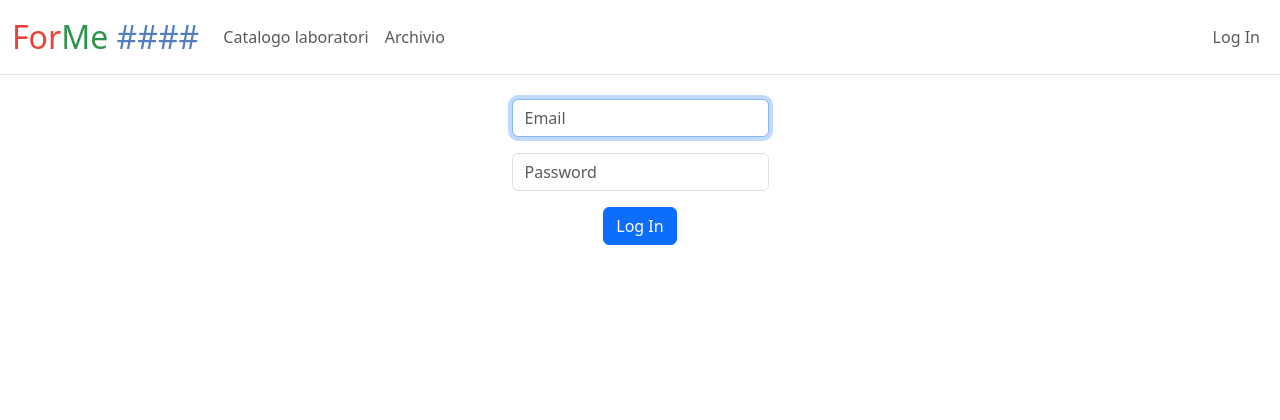
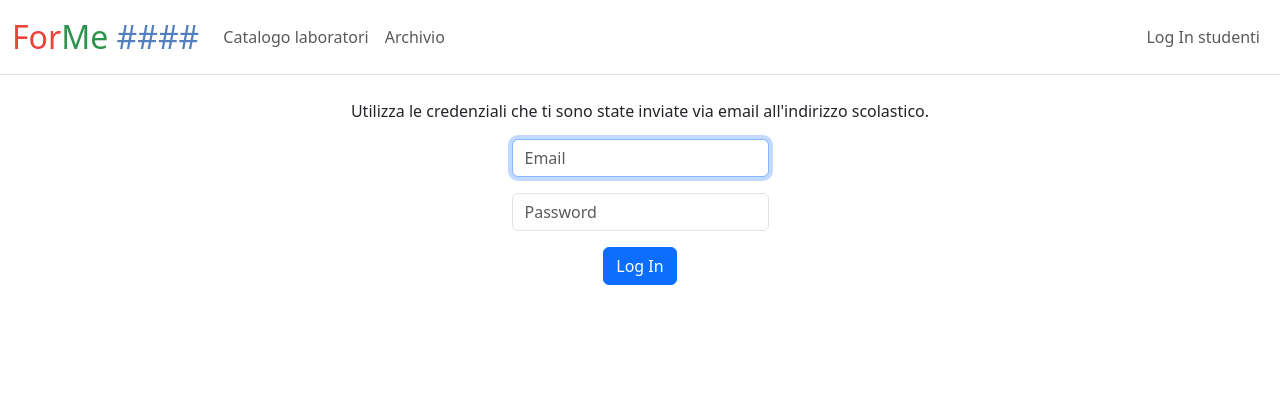
Before and after one commit to lorenzo-frittoli/forme-website, a Flask app: page /login in a window 1280 px wide. Shown: the top 420 px of the page. Run offline with Flask 3, Linux system fonts and the light colour scheme.

Commit message:
Explain login

```diff
--- a/templates/layout.html
+++ b/templates/layout.html
@@ -52,7 +52,7 @@
                     <li><a class="nav-link" href="/archive">Archivio</a></li>
                 </ul>
                 <ul class="navbar-nav ms-auto">
-                    <li><a class="nav-link" href="/login">Log In</a></li>
+                    <li><a class="nav-link" href="/login">Log In studenti</a></li>
                 </ul>
             {% endif %}
         </div>
--- a/templates/login.html
+++ b/templates/login.html
@@ -5,6 +5,7 @@
 {% endblock %}
 
 {% block main %}
+    <p>Utilizza le credenziali che ti sono state inviate via email all'indirizzo scolastico.</p>
     <form method="post">
         <div class="mb-3">
             <input autocomplete="off" autofocus class="form-control mx-auto w-auto" id="email" name="email" placeholder="Email" type="text">
```
